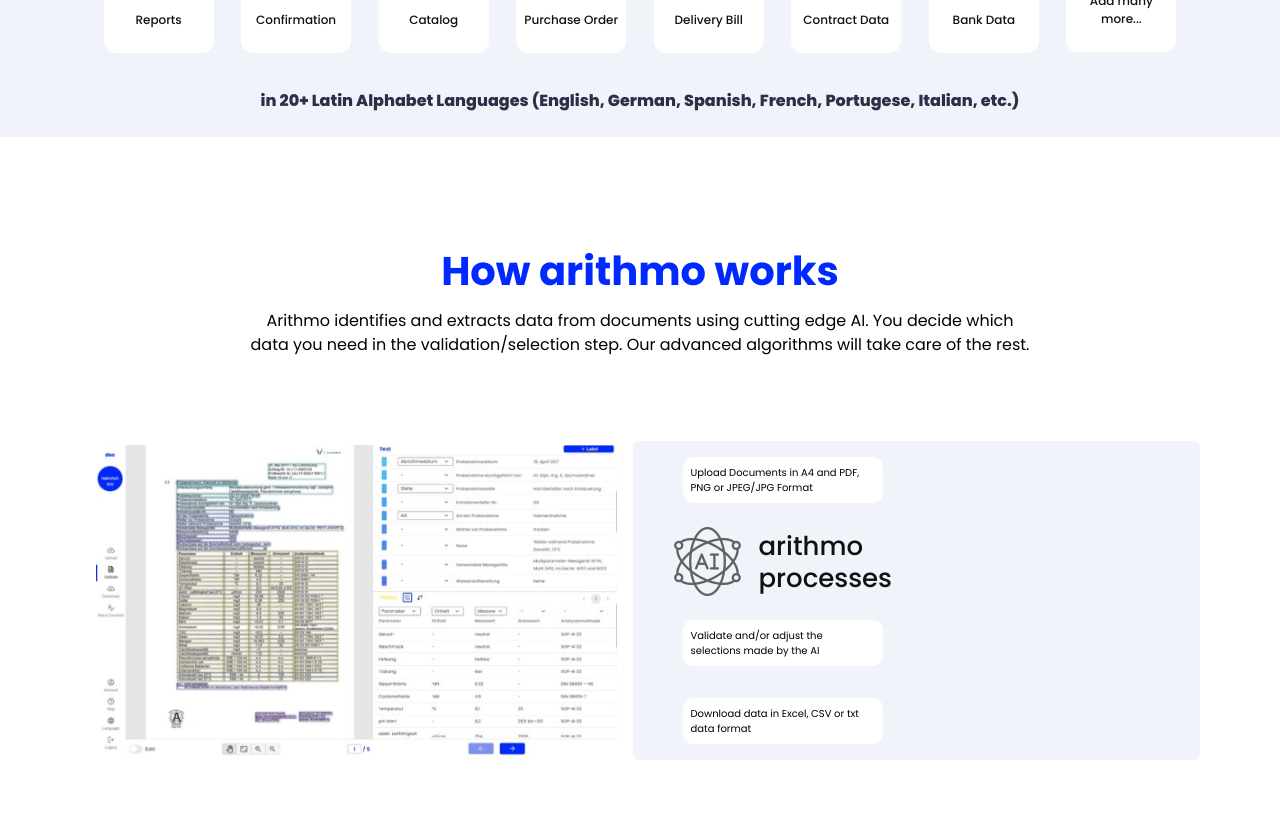
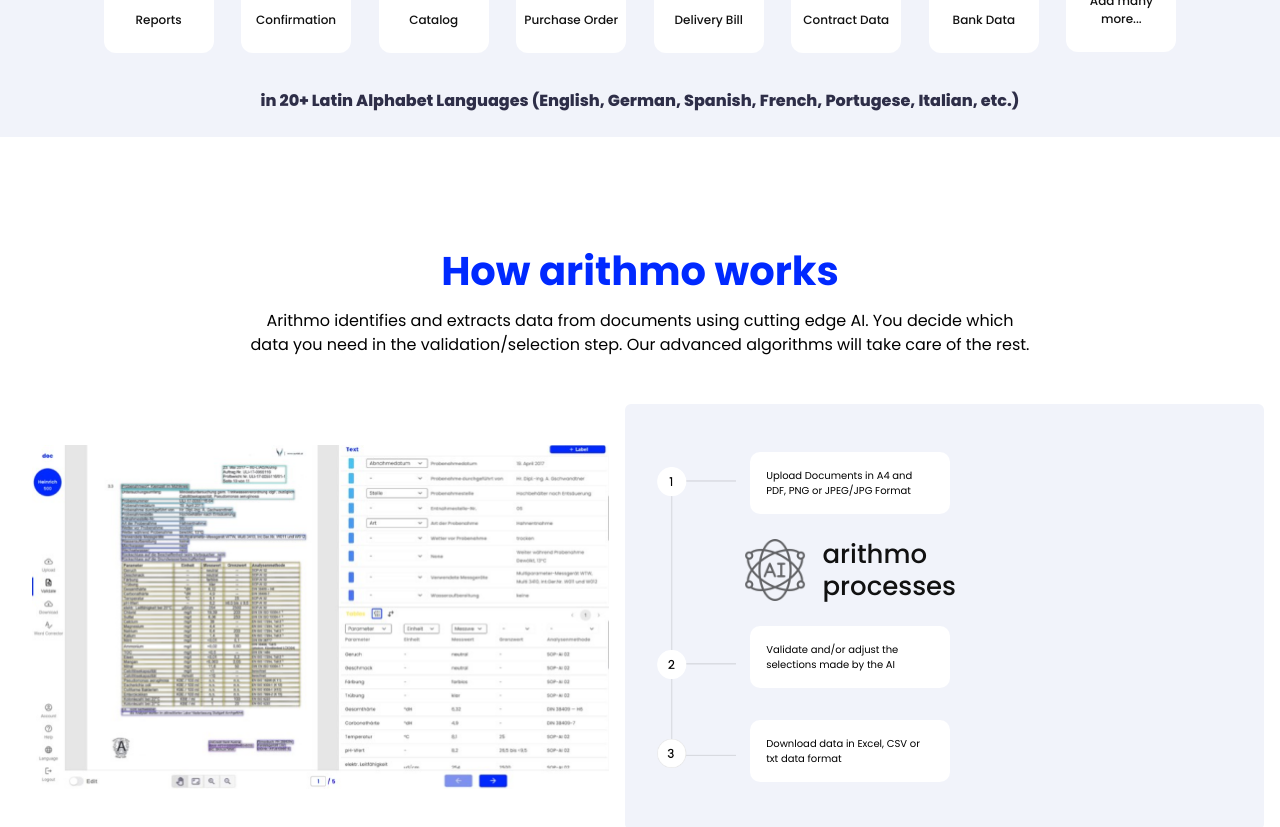
Before and after one commit to zainsadaqat/arithmo, a React (Create React App) app: page / in a window 1280 px wide. Shown: the part 2180-3007 px from the top of the page. Built offline with nearby package versions, Linux system fonts and the light colour scheme.

Commit message:
Add id for on click behaviour

```diff
--- a/src/components/ArithmoWorks.jsx
+++ b/src/components/ArithmoWorks.jsx
@@ -1,10 +1,11 @@
 import React from 'react';
 import ArithmoWorksImage from '../assets/ArithmoWorksImage.png';
 import ArithmoProcessImage from '../assets/ArithmoProcess.png';
+import ArithmoProcessGroup from '../assets/ArithmoProcessGroup.png';
 
 const ArithmoWorks = () => {
   return (
-    <section className="max-w-6xl m-auto px-4 py-2">
+    <section id="howitworks" className="px-4 py-2">
       <div className="mt-24 pb-16">
         <h2 className="text-[30px] text-center text-[#0029FF] font-bold md:text-[40px]">
           How arithmo works
@@ -14,21 +15,29 @@
           AI. You decide which data you need in the validation/selection step.
           Our advanced algorithms will take care of the rest.
         </p>
-        <div className="mt-8 flex items-center">
+        <div className="mt-8 max-w-7xl ml-auto flex items-center">
           {/* Left Side */}
           <div className="my-8 p-4">
             <img
               src={ArithmoWorksImage}
               alt="How arithmo works image"
-              width={700}
+              width={800}
               height={700}
             />
           </div>
 
           {/* Right Side */}
-          <div className="bg-[#F1F3FA] min-w-[400px] px-8 pr-[300px] rounded-md">
+          <div className="bg-[#F1F3FA] min-w-[400px] p-8 pr-[300px] rounded-md">
+            <div className="flex items-center">
+              <div className="">
+                <img
+                  src={ArithmoProcessGroup}
+                  alt="Arithmo Process Group"
+                  width={110}
+                />
+              </div>
               <div className="flex flex-col items-center justify-center">
-              <div className="my-4 bg-white rounded-[10px] p-2 max-w-[200px]">
+                <div className="my-4 bg-white rounded-[10px] p-4 max-w-[200px]">
                   <p className="text-[10px]">
                     Upload Documents in A4 and PDF, PNG or JPEG/JPG Format
                   </p>
@@ -39,7 +48,7 @@
                       src={ArithmoProcessImage}
                       alt="Arithmo Process"
                       width={150}
-                    height={150}
+                      height={300}
                     />
                   </div>
                   <div>
@@ -50,15 +59,16 @@
                     </p>
                   </div>
                 </div>
-              <div className="my-4 bg-white rounded-[10px] p-2 max-w-[200px]">
+                <div className="my-4 bg-white rounded-[10px] p-4 max-w-[200px]">
                   <p className="text-[10px]">
                     Validate and/or adjust the selections made by the AI{' '}
                   </p>
                 </div>
-              <div className="my-4 bg-white rounded-[10px] p-2 max-w-[200px]">
+                <div className="my-4 bg-white rounded-[10px] p-4 max-w-[200px]">
                   <p className="text-[10px]">
                     Download data in Excel, CSV or txt data format
                   </p>
+                </div>
               </div>
             </div>
           </div>
```
Lines whose indentation alone changed are shown as unchanged.
